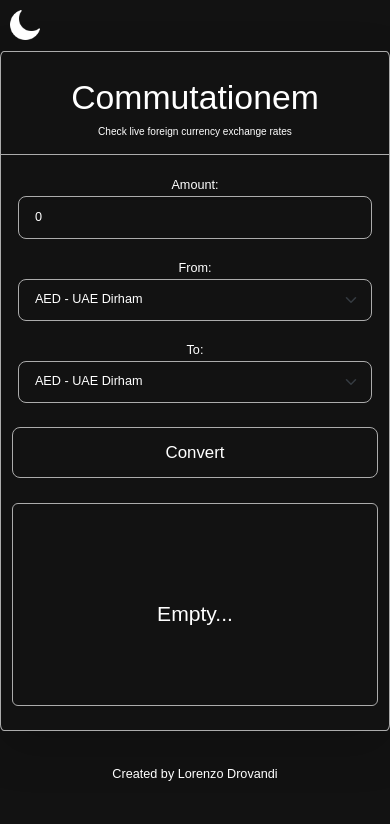
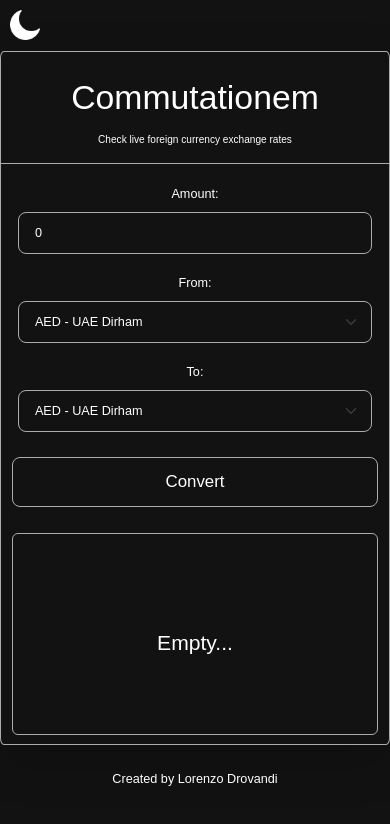
Before and after one commit to LorenzoDrovandi7/commutationem, a website: page index.html in a window 390 px wide. Both pictures are taken after a click on the picture 25 px from the left and 25 px from the top of the page. Drawn offline with nearby package versions, Linux system fonts and the light colour scheme; a web font is replaced by a local one.

Commit message:
mobile first css

```diff
--- a/index.html
+++ b/index.html
@@ -27,7 +27,7 @@
     <main class="container-xl shadow-lg">
       <header>
         <h1>Commutationem</h1>
-        <h3>Check live foreign currency exchange rates</h3>
+        <h2>Check live foreign currency exchange rates</h3>
       </header>
       <form class="inner-container container text-center">
         <div class="row align-items-center">
--- a/src/styles.css
+++ b/src/styles.css
@@ -9,11 +9,55 @@
   --font-family: "Lexend Peta", sans-serif;
 }
 
+/* ========== Base Reset ========== */
+
+* {
+  box-sizing: border-box;
+  margin: 0;
+  padding: 0;
+  transition: background-color 0.3s ease, color 0.3s ease;
+}
+
 body {
   font-family: var(--font-family);
   background-color: var(--primary-bg);
   color: var(--primary-color);
-  transition: background-color 0.3s ease, color 0.3s ease;
+}
+
+h1,
+h2 {
+  text-align: center;
+  padding: 1vh;
+}
+
+h1 {
+  font-size: 4vh;
+  padding-top: 3vh;
+  margin: 0;
+}
+
+h2 {
+  font-size: 1.2vh;
+}
+
+input,
+select {
+  width: 100%;
+  height: 5vh;
+  font-size: 1.8rem;
+}
+
+.form-label {
+  font-size: 1.5vh;
+}
+
+.row {
+  display: block;
+  padding: 1vh;
+}
+
+.col-4 {
+  width: 100%;
 }
 
 #dark-mode-button {
@@ -21,122 +65,93 @@ body {
   width: 6vh;
 }
 
+/* ========== Estructura principal ========== */
+
 .container-xl {
-  border: var(--border-color) solid 0.1vh;
+  border: 0.1vh solid var(--border-color);
   border-radius: 1%;
+  margin-top: 0;
   padding: 0;
-  margin-top: 3vh;
-  transition: border-color 0.3s ease;
 }
 
 .inner-container {
-  border-top: var(--border-color) solid 0.1vh;
+  border-top: 0.1vh solid var(--border-color);
   padding: 1vh;
-  transition: border-top-color 0.3s ease;
-}
-
-.row {
-  padding: 1vh;
-}
-
-input,
-select {
-  width: 100%;
-  height: 5vh;
-  font-size: 2rem;
-}
-
-h1,
-h3 {
-  text-align: center;
-  padding: 1vh;
-}
-
-h1 {
-  font-size: 10vh;
-  padding: 3vh;
-  padding-bottom: 0;
-  margin: 0;
-}
-
-h3 {
-  font-size: 2.5vh;
-  padding-bottom: 2vh;
 }
 
 #input-amount,
 #opciones-from,
 #opciones-to {
-  border: var(--border-color) solid 0.1vh;
+  border: 0.1vh solid var(--border-color);
+  font-size: 1.5vh;
 }
 
 .button-calculate {
   width: 98.5%;
   height: 6vh;
-  font-size: 1.5rem;
-  color: black;
+  font-size: 2vh;
+  color: var(--primary-color);
   background-color: var(--primary-bg);
-  border: var(--border-color) solid 0.1vh;
+  border: 0.1vh solid var(--border-color);
   transition: transform 0.3s ease, background-color 0.3s ease;
 }
 
 .button-calculate:hover {
   background-color: var(--soft-highlight-color);
-  color: black;
 }
 
 .results-box {
   display: flex;
   flex-direction: column;
+  align-items: center;
   justify-content: center;
-  align-items: center;
   width: 98.5%;
-  height: 30vh;
-  padding: 1vh;
-  margin-top: 3vh;
-  margin-left: auto;
-  margin-right: auto;
-  border: var(--border-color) solid 0.1vh;
+  height: 24vh;
+  margin: 3vh auto 0;
+  padding: 2vh;
+  border: 0.1vh solid var(--border-color);
   background-color: var(--primary-bg);
-  color: black;
+  color: var(--primary-color);
+}
+
+.box-empty-text,
+.base-currency-amount {
+  text-align: center;
+  font-size: 2.5vh;
+}
+
+.base-currency-amount {
+  padding-top: 5vh;
 }
 
 .box-empty-text {
-  text-align: center;
-  font-size: 2.5vh;
   padding-top: 4vh;
 }
 
-.base-currency-amount {
+.final-result-amount {
+  font-size: 4vh;
+  font-weight: bold;
   text-align: center;
-  font-size: 2.5vh;
-  padding-top: 5vh;
-}
-
-.final-result-amount {
-  text-align: center;
-  font-size: 10vh;
-  font-weight: bold;
-  padding-top: 0vh;
 }
 
 .credits {
-  margin-top: 4vh;
-  margin-bottom: 0;
+  font-size: 1.5vh;
   text-align: center;
+  margin-top: 3vh;
 }
+
+/* ========== Dark Mode ========== */
 
 .body-dark-mode {
   background-color: var(--secondary-bg);
   color: var(--secondary-color);
-  transition: background-color 0.3s ease, color 0.3s ease;
 }
 
-.input-dark-mode {
-  border: var(--secondary-color) solid 0.1vh;
+.input-dark-mode,
+.select-dark-mode {
   background-color: var(--secondary-bg);
   color: var(--secondary-color);
-  transition: background-color 0.3s ease, color 0.3s ease;
+  border: 0.1vh solid var(--secondary-color);
 }
 
 .input-dark-mode:focus {
@@ -150,93 +165,35 @@ h3 {
   color: var(--secondary-color);
 }
 
-.select-dark-mode {
-  border: var(--secondary-color) solid 0.1vh;
+.button-dark-mode {
   background-color: var(--secondary-bg);
   color: var(--secondary-color);
-  transition: background-color 0.3s ease, color 0.3s ease;
-}
-
-.button-dark-mode {
-  color: var(--secondary-color);
-  background-color: var(--secondary-bg);
-  border: var(--border-color) solid 0.1vh;
-  transition: transform 0.3s ease, background-color 0.3s ease;
+  border: 0.1vh solid var(--border-color);
 }
 
 .button-dark-mode:hover {
-  color: var(--secondary-color);
   background-color: var(--highlight-color);
-  border: var(--secondary-color) solid 0.1vh;
+  border: 0.1vh solid var(--secondary-color);
 }
 
 .results-box-dark-mode {
   background-color: var(--secondary-bg);
   color: var(--secondary-color);
-  border: var(--border-color) solid 0.1vh;
-  transition: background-color 0.3s ease, color 0.3s ease;
+  border: 0.1vh solid var(--border-color);
 }
 
-@media screen and (min-width: 360px) {
-  .container-xl {
-    margin-top: 0;
-  }
-  h1 {
-    font-size: 4vh;
-  }
-
-  h3 {
-    font-size: 1.2vh;
-    padding: 1vh;
-  }
-
-  .row {
-    display: block;
-  }
-
-  .form-label {
-    font-size: 1.5vh;
-    margin: 0;
-  }
-
-  #input-amount,
-  #opciones-from,
-  #opciones-to {
-    font-size: 1.5vh;
-    height: 5vh;
-  }
-
-  .col-4 {
-    width: 100%;
-  }
-
-  .button-calculate {
-    font-size: 2vh;
-  }
-
-  .results-box {
-    height: 24vh;
-    padding: 2vh;
-  }
-
-  .final-result-amount {
-    font-size: 4vh;
-  }
-
-  .credits {
-    font-size: 1.5vh;
-  }
-}
+/* ========== Media Queries ========== */
 
 @media screen and (min-width: 1280px) {
   .container-xl {
     margin-top: 3vh;
   }
+
   h1 {
     font-size: 10vh;
   }
 
-  h3 {
+  h2 {
     font-size: 2.5vh;
     padding-bottom: 2vh;
   }
@@ -253,20 +210,23 @@ h3 {
   #opciones-from,
   #opciones-to {
     font-size: 2vh;
-    height: 5vh;
   }
 
   .col-4 {
-    width: 33.33333333%;
+    width: 33.333%;
   }
 
   .results-box {
     height: 33vh;
-    padding: 2vh;
   }
 
   .final-result-amount {
     font-size: 8vh;
+  }
+
+  .credits {
+    font-size: 2vh;
+    margin-top: 3.5vh;
   }
 }
 
@@ -283,13 +243,12 @@ h3 {
 }
 
 @media screen and (min-width: 3840px) {
-  .container-xl {
+  .container-xl,
+  .container {
     max-width: 90%;
     padding-bottom: 5vh;
   }
-  .container {
-    max-width: 90%;
-  }
+
   h1 {
     font-size: 7vh;
   }
```
